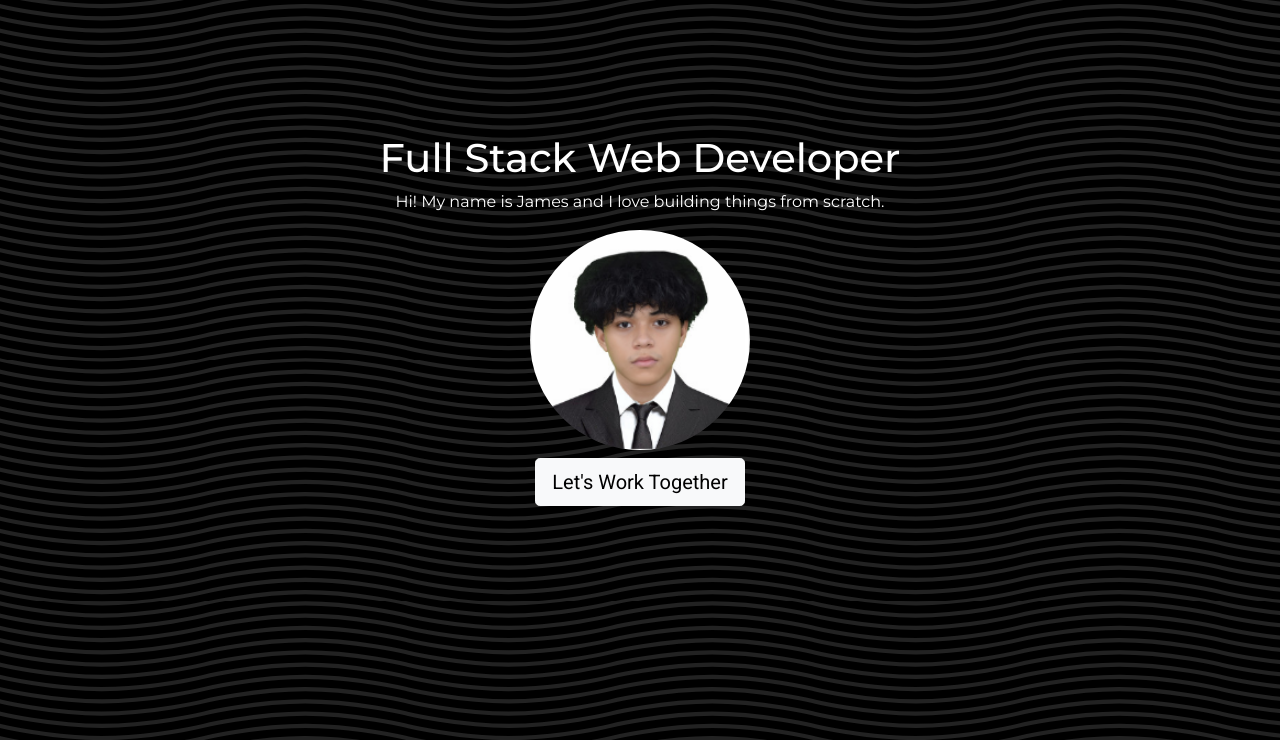
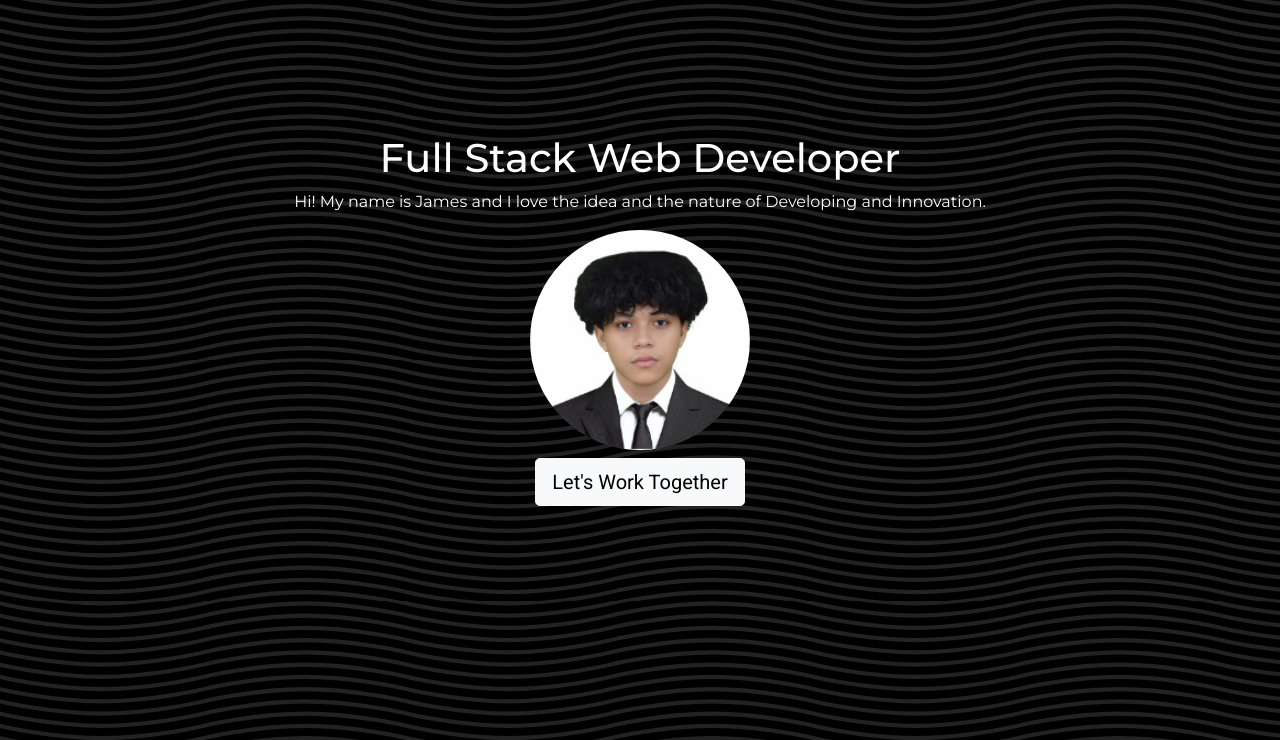
Before and after one commit to jims-0/Portfolio, a plain HTML site: page index.html in a window 1280 px wide. Shown: the top 740 px of the page. Drawn offline with nearby package versions, Linux system fonts and the light colour scheme.

Commit message:
index.html

```diff
--- a/index.html
+++ b/index.html
@@ -21,7 +21,7 @@
 			<div class="container-fluid">
 				<section id="landing">
 					<h1>Full Stack Web Developer</h1>
-					<p>Hi! My name is James and I love building things from scratch.</p>
+					<p>Hi! My name is James and I love the idea and the nature of Developing and Innovation.</p>
 					<img src="./images/id.png" id="profile">
 					<a href="mailto:jameshancelll@gmail.com" class="btn btn-light btn-lg mt-2" >Let's Work Together</a>
 				</section>
```
